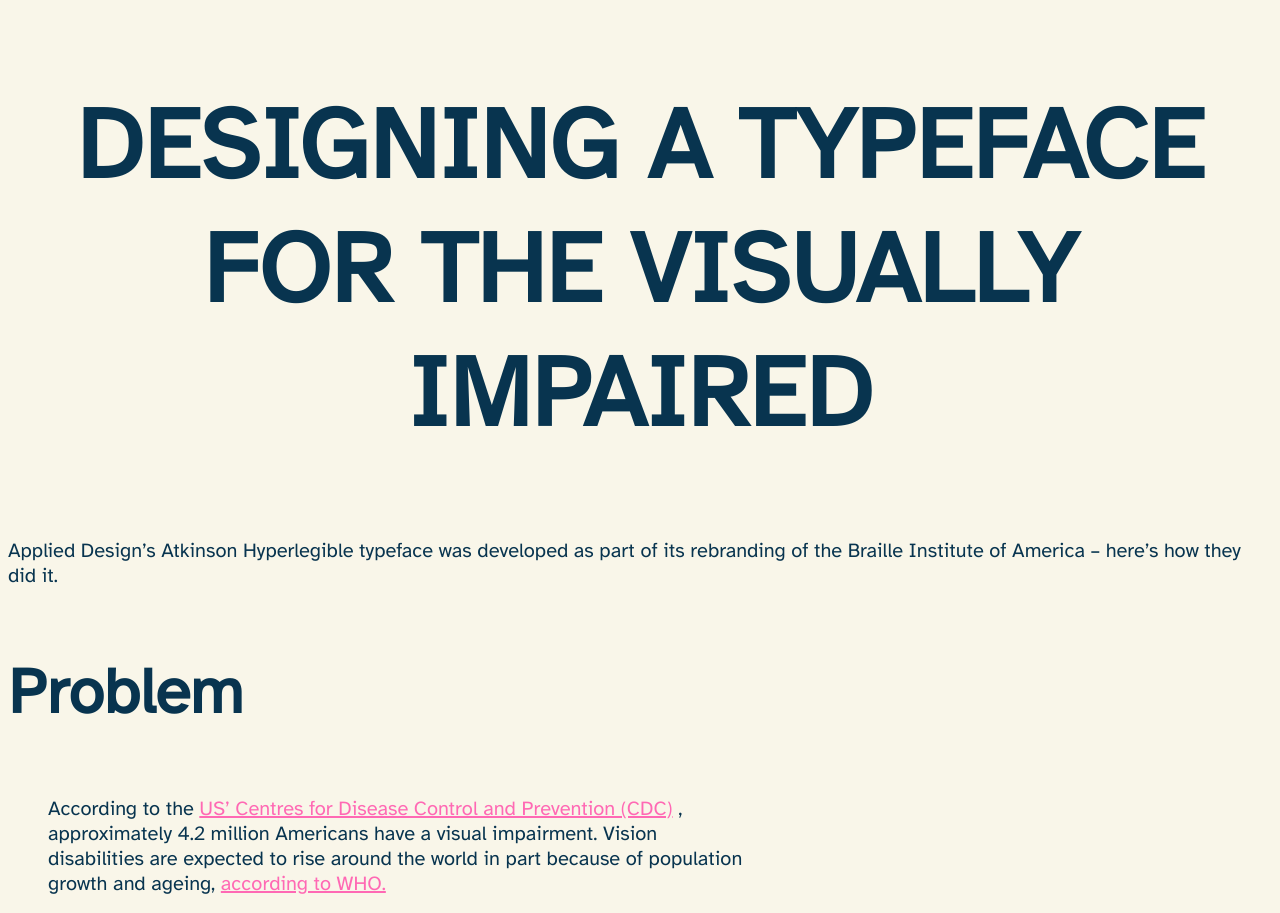
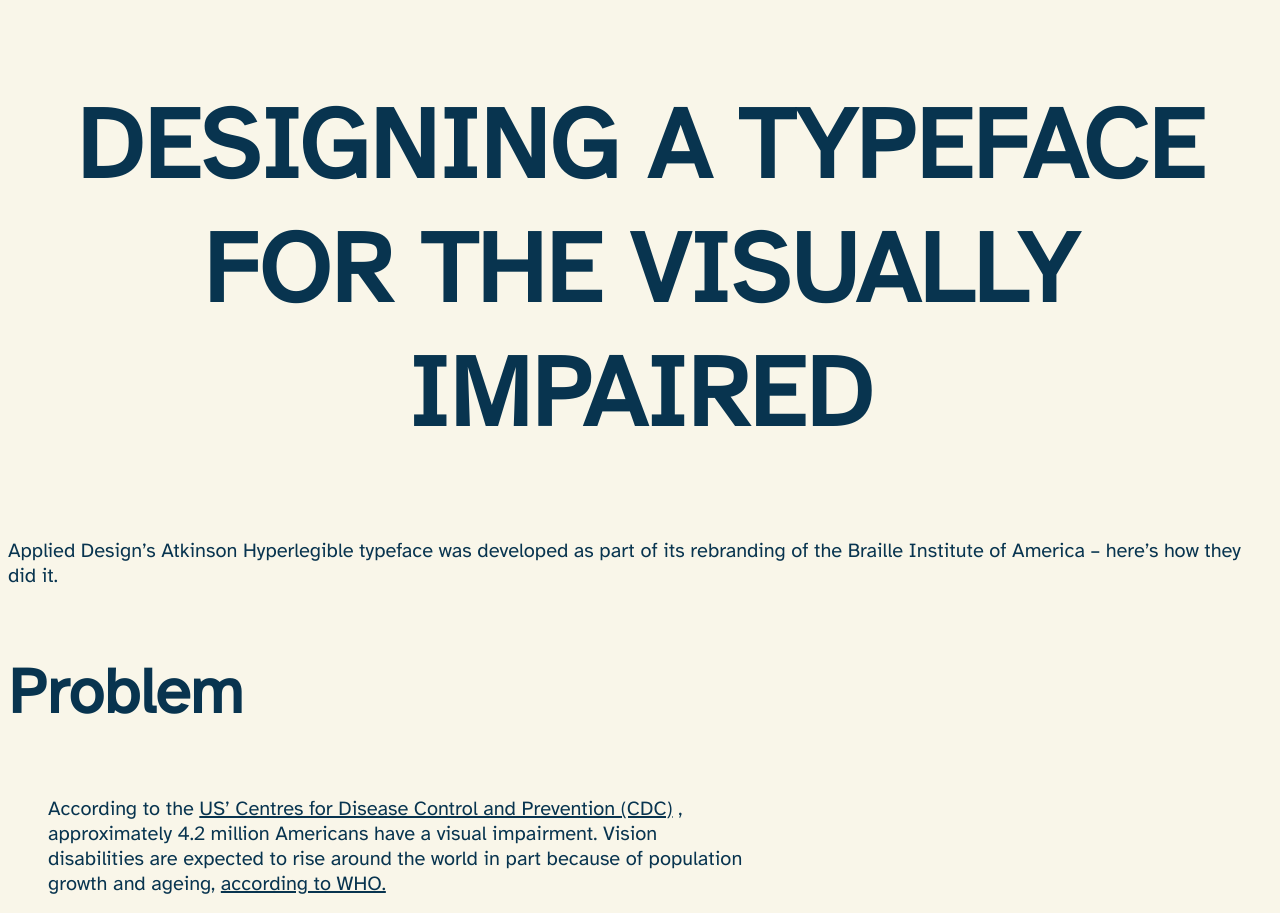
Before and after one commit to jlin1200/jessica-web-type, a plain HTML site: page project_1/project 1.html in a window 1280 px wide. Shown: the top 913 px of the page. Drawn offline with Linux system fonts and the light colour scheme; a web font is replaced by a local one.

Commit message:
Update project 1.html

```diff
--- a/project_1/project 1.html
+++ b/project_1/project 1.html
@@ -137,8 +137,12 @@ body {
   background-color: #F9F6E9;
 }
 a {
+  color: #08344F;
+}
+a:hover {
   color: hotpink;
 }
+
 </style>
 </head>
 <body>
```
